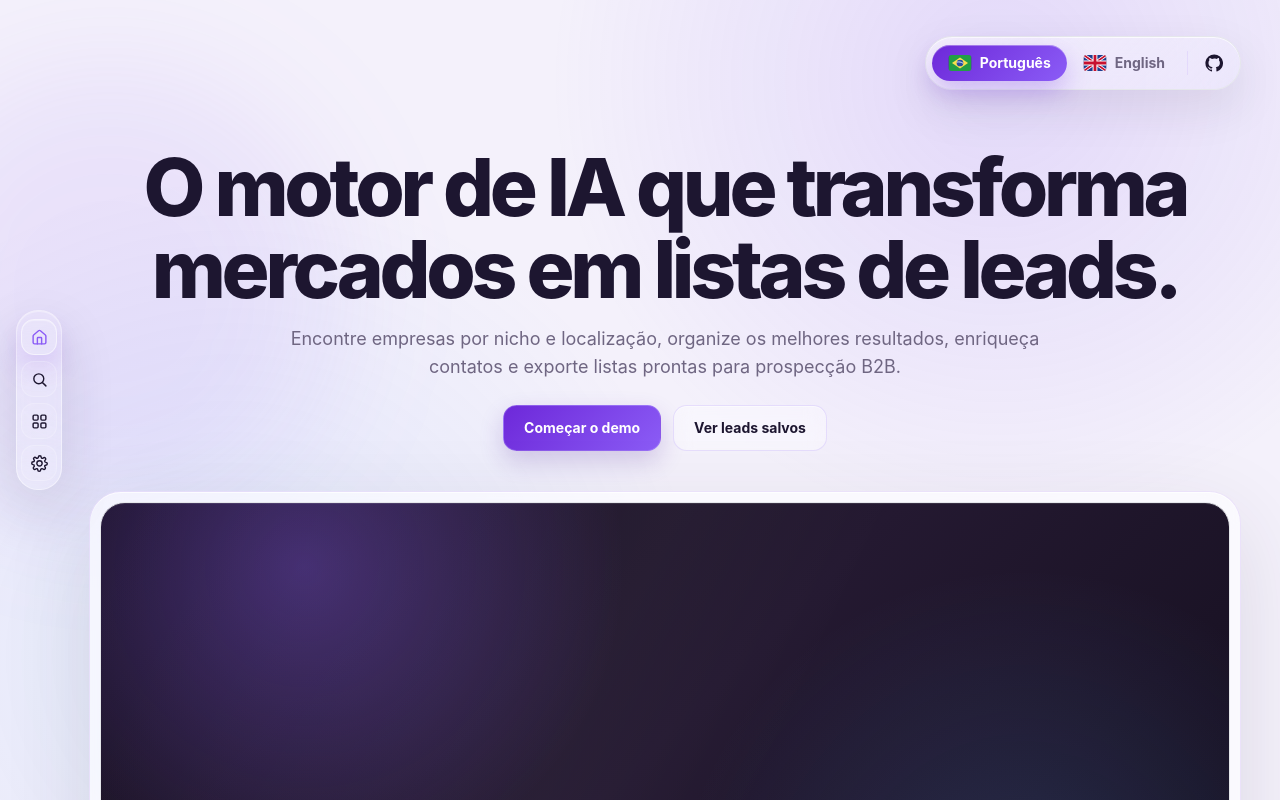
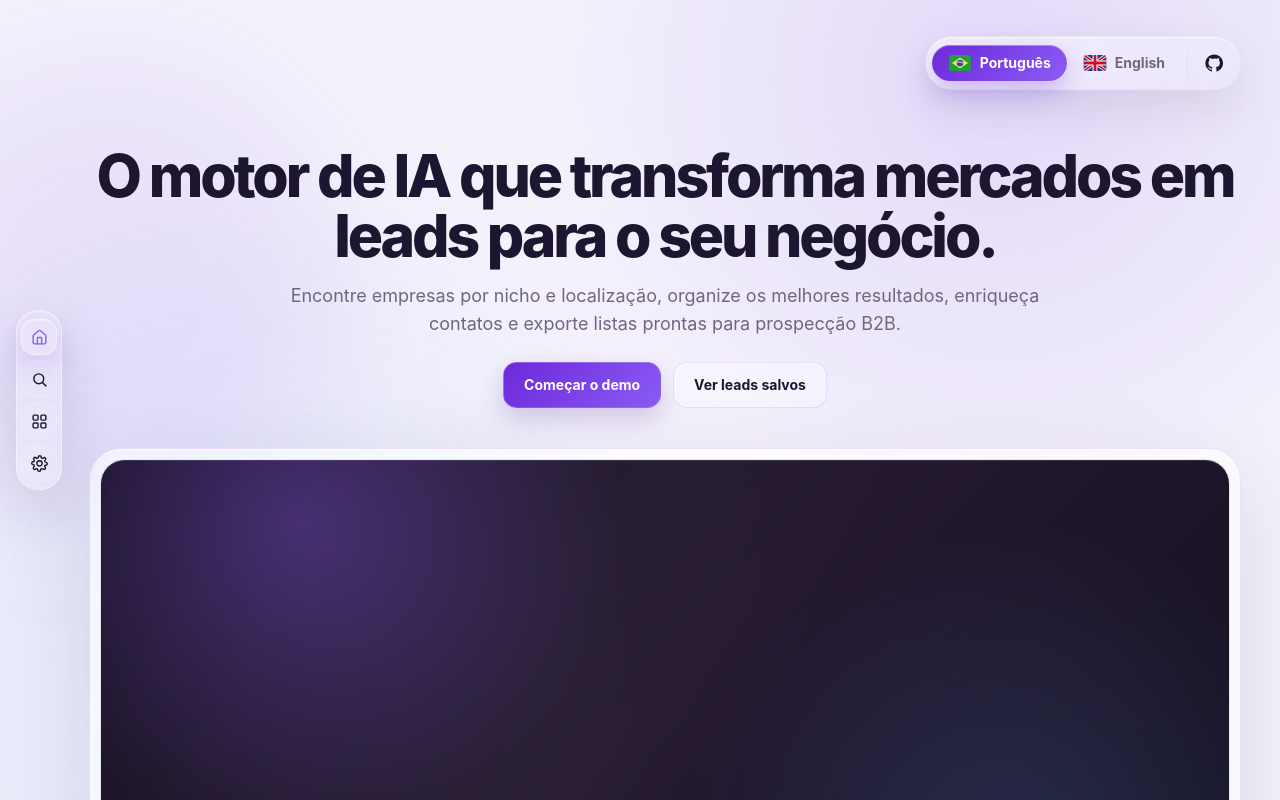
Before and after one commit to HanuBehr/encontraaiapp, a Next.js app in the folder web/: page / in a window 1280 px wide. Shown: the top 800 px of the page. Built offline with nearby package versions, Linux system fonts and the light colour scheme.

Commit message:
fix: keep hero title to two lines

```diff
--- a/web/components/home/DemoHome.tsx
+++ b/web/components/home/DemoHome.tsx
@@ -84,8 +84,12 @@ export function DemoHome() {
         </section>
 
         <section className="py-8 text-center lg:py-10">
-          <h2 className="mx-auto mt-3 max-w-6xl text-4xl font-extrabold leading-[1.08] tracking-[-0.053em] text-brand-graphite sm:text-5xl lg:text-[4.78rem] lg:leading-[1.02] xl:text-[5rem]">
-            {copy.title}
+          <h2 className="mx-auto mt-3 max-w-[92rem] text-4xl font-extrabold leading-[1.08] tracking-[-0.053em] text-brand-graphite sm:text-[clamp(3rem,4.6vw,5rem)] lg:leading-[1.02]">
+            {copy.titleLines.map((line) => (
+              <span key={line} className="block sm:whitespace-nowrap">
+                {line}
+              </span>
+            ))}
           </h2>
           <p className="mx-auto mt-4 max-w-3xl text-base leading-7 text-brand-muted sm:text-lg">
             {copy.description}
@@ -134,7 +138,7 @@ const homeCopy = {
   "pt-BR": {
     portugueseHint: "Fluxo guiado para buscas no Brasil.",
     englishHint: "Guided flow for Europe examples.",
-    title: "O motor de IA que transforma mercados em listas de leads.",
+    titleLines: ["O motor de IA que transforma mercados em", "leads para o seu negócio."],
     description:
       "Encontre empresas por nicho e localização, organize os melhores resultados, enriqueça contatos e exporte listas prontas para prospecção B2B.",
     primaryAction: "Começar o demo",
@@ -149,7 +153,7 @@ const homeCopy = {
   en: {
     portugueseHint: "Fluxo guiado para buscas no Brasil.",
     englishHint: "Guided flow for Europe examples.",
-    title: "The AI engine that turns markets into lead lists.",
+    titleLines: ["The AI engine that turns markets into", "leads for your business."],
     description:
       "Find companies by niche and location, organize the best matches, enrich contacts, and export lists ready for B2B prospecting.",
     primaryAction: "Start demo",
```
